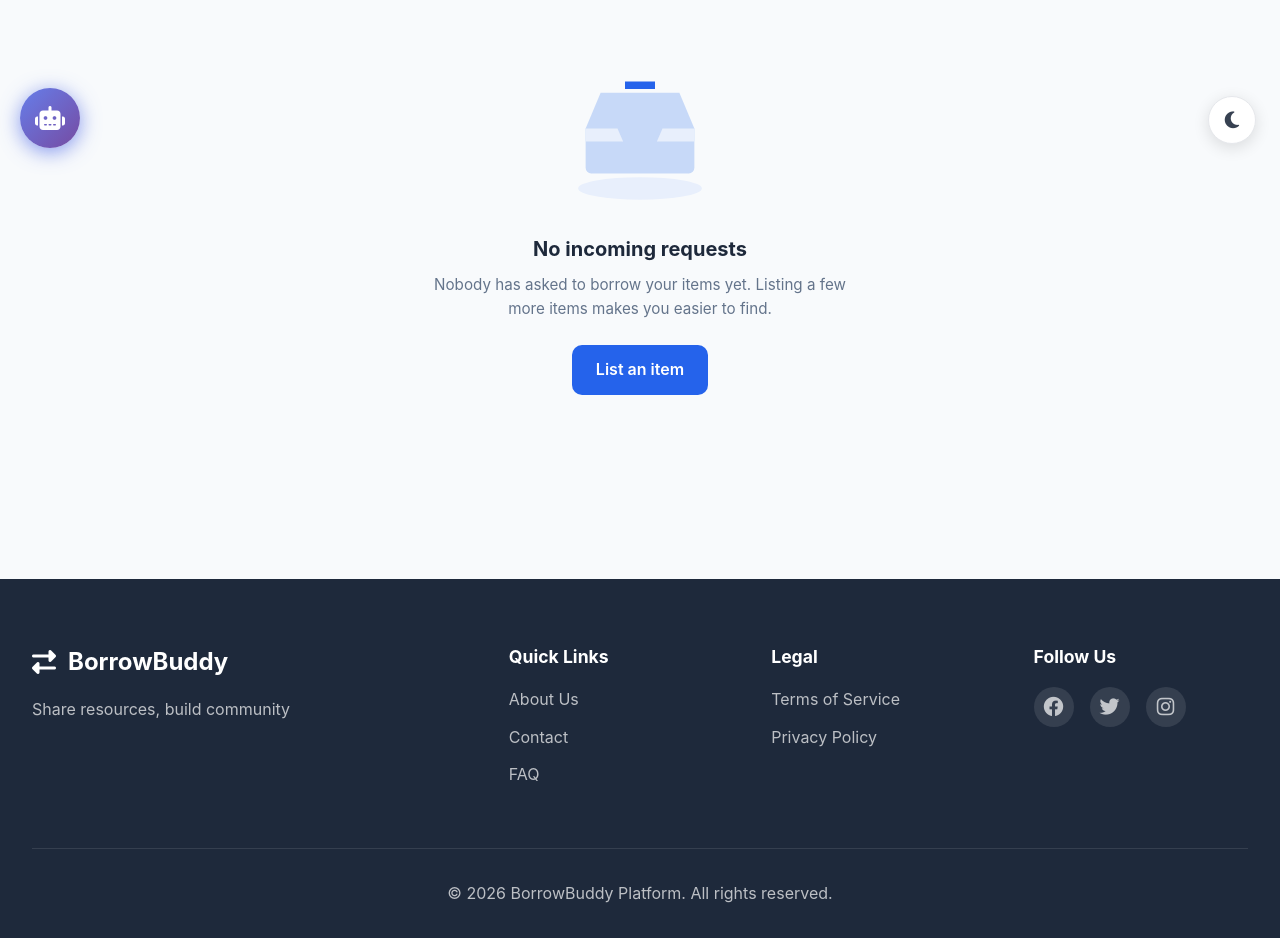
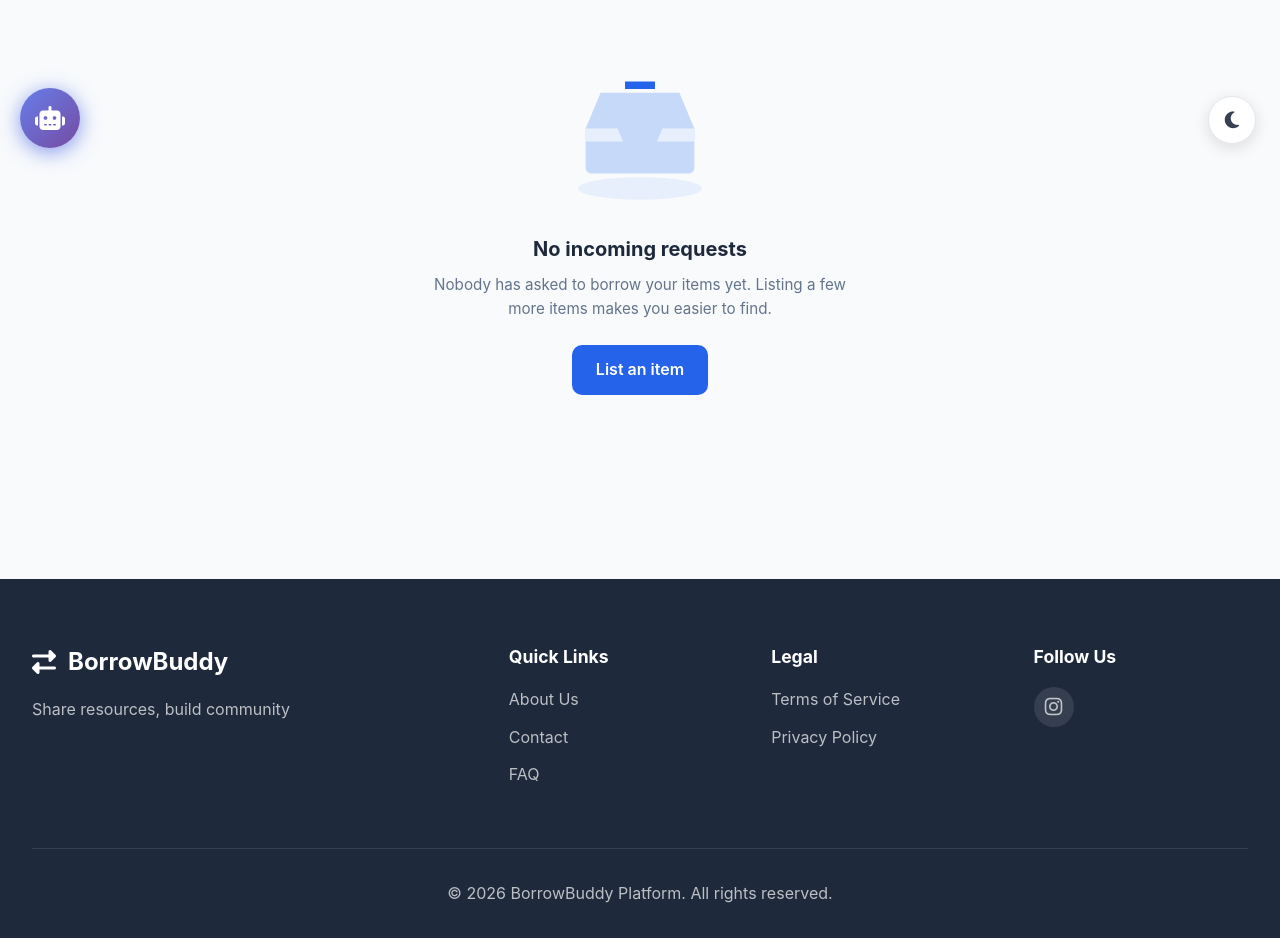
Before and after one commit to ArnavRoy10/BorrowBuddy-sell, a plain HTML site: page frontend/requests.html in a window 1280 px wide. Shown: the part 632-1570 px from the top of the page. Drawn offline with Linux system fonts and the light colour scheme; no server answers; sample sign-in values are in the browser's storage; a script that the page names is missing.

Commit message:
Update requests.html

```diff
--- a/frontend/requests.html
+++ b/frontend/requests.html
@@ -437,9 +437,7 @@
             <div class="footer-section">
                 <h4>Follow Us</h4>
                 <div class="social-links">
-                    <a href="#"><i class="fab fa-facebook"></i></a>
-                    <a href="#"><i class="fab fa-twitter"></i></a>
-                    <a href="#"><i class="fab fa-instagram"></i></a>
+                    <a href="https://instagram.com/" target="_blank" rel="noopener"><i class="fab fa-instagram"></i></a>
                 </div>
             </div>
         </div>
```
